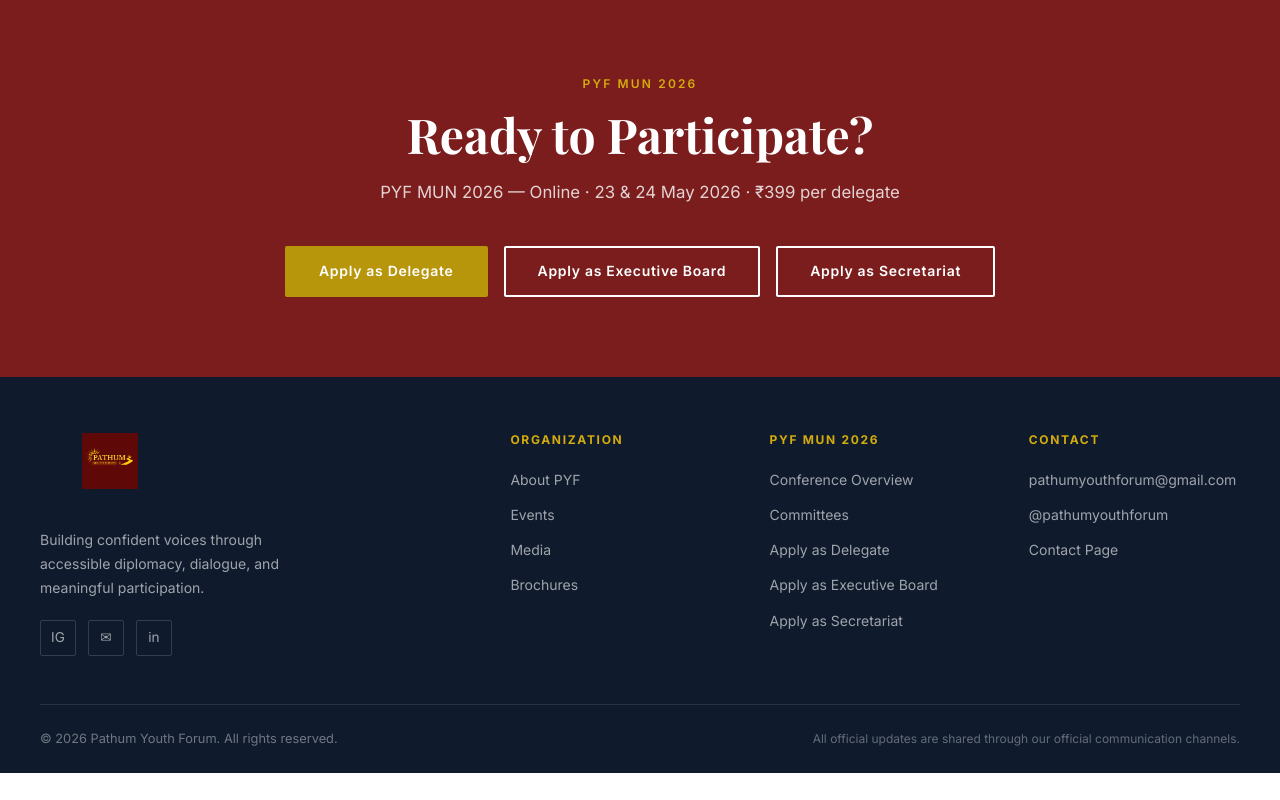
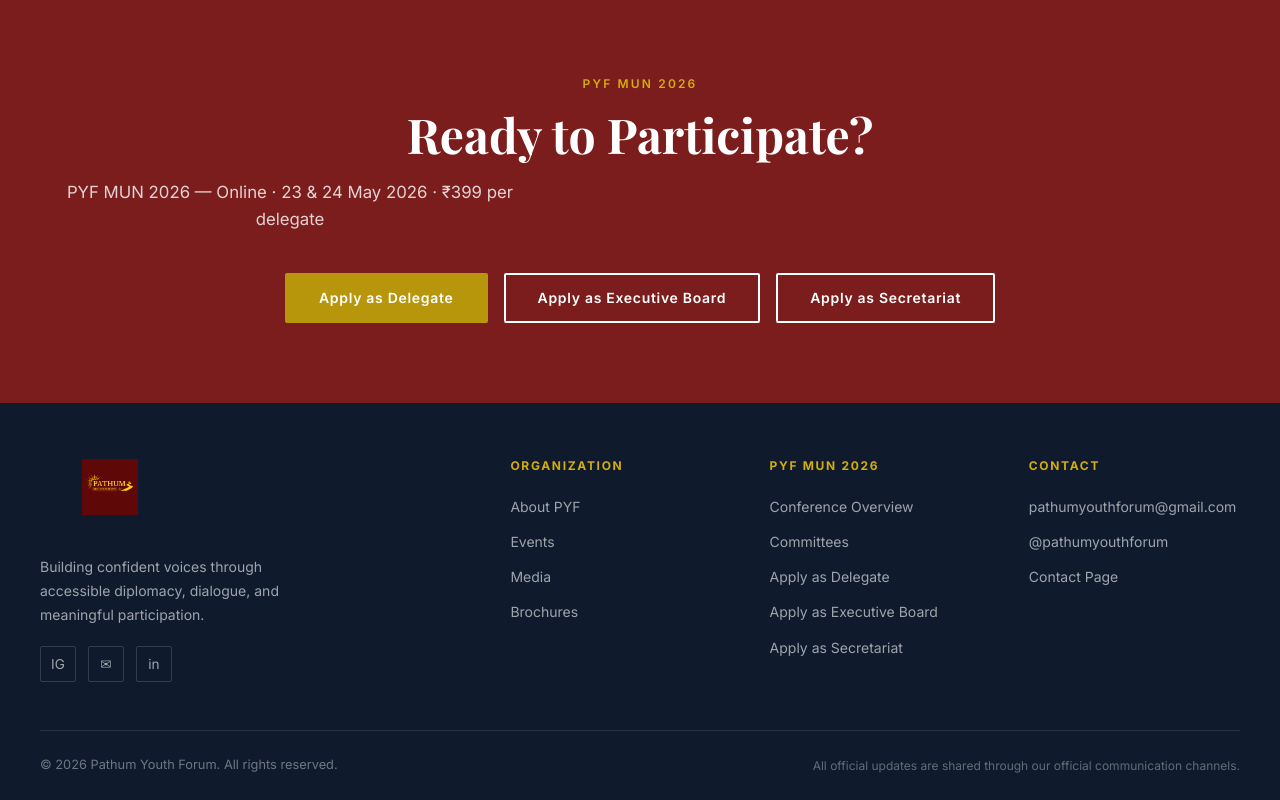
Before and after one commit to Angelflyhi/Pathum, a Next.js app: page / in a window 1280 px wide. Shown: the part 5382-6182 px from the top of the page. Before the commit the page ends 6155 px from the top, so only its background shows below. Built offline with nearby package versions, Linux system fonts and the light colour scheme; a web font is replaced by a local one.

Commit message:
Fix max property to maxWidth in paragraph style

```diff
--- a/src/app/page.tsx
+++ b/src/app/page.tsx
@@ -256,7 +256,7 @@
         <div className="section-inner" style={{ textAlign: 'center' }}>
           <p className="section-label section-label-light">PYF MUN 2026</p>
           <h2 className="section-title" style={{ color: 'white', marginBottom: '1rem' }}>Ready to Participate?</h2>
-          <p style={{ color: 'rgba(255,255,255,.8)', fontSize: '1.05rem', marginBottom: '2.5rem', max: '500px' }}>
+          <p style={{ color: 'rgba(255,255,255,.8)', fontSize: '1.05rem', marginBottom: '2.5rem', maxWidth: '500px' }}>
             PYF MUN 2026 — Online · 23 & 24 May 2026 · ₹399 per delegate
           </p>
           <div style={{ display: 'flex', gap: '1rem', justifyContent: 'center', flexWrap: 'wrap' }}>
```
